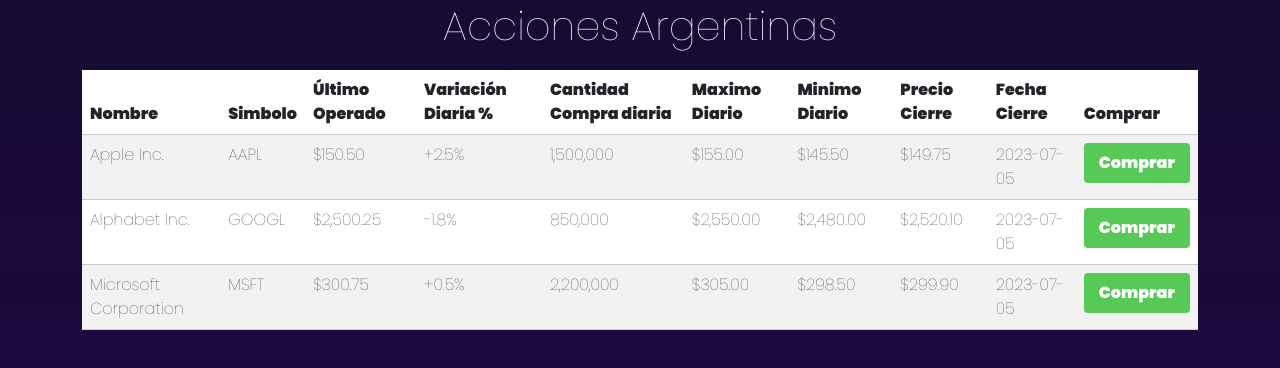
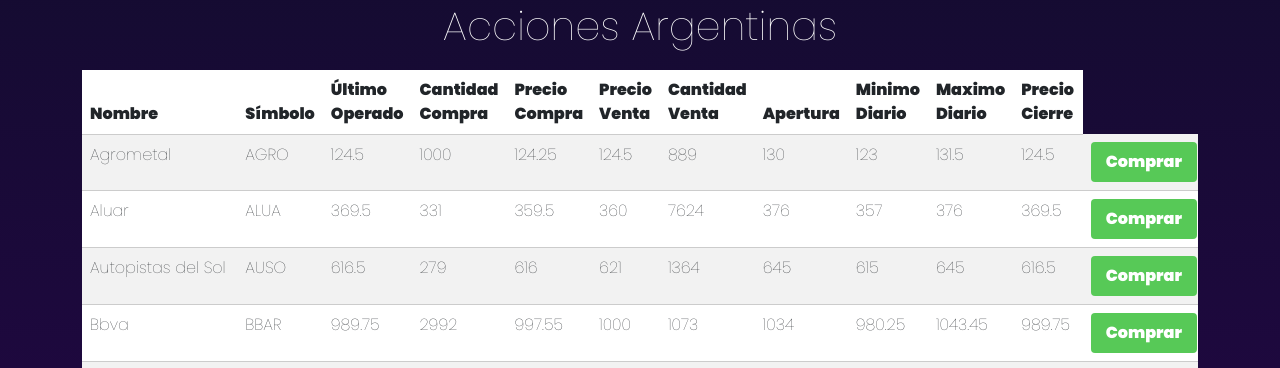
Before and after one commit to Equipo-3-PIL2023/ProyectoFinal, an Angular app in the folder FrontEnd/Proyecto_Final/: page /cotizaciones in a window 1280 px wide. Shown: the part 429-797 px from the top of the page. Built offline with nearby package versions, Linux system fonts and the light colour scheme; data requests are answered from the project's data file.

Commit message:
feat: consume quotes from the local server

```diff
--- a/FrontEnd/Proyecto_Final/src/app/pages/tablaCotizaciones/tablaCotizaciones.component.html
+++ b/FrontEnd/Proyecto_Final/src/app/pages/tablaCotizaciones/tablaCotizaciones.component.html
@@ -9,8 +9,8 @@
     <link rel="preconnect" href="https://fonts.googleapis.com" />
     <link rel="preconnect" href="https://fonts.gstatic.com" crossorigin />
     <link href="https://fonts.googleapis.com/css2?family=Poppins:wght@100;900&display=swap" rel="stylesheet" />
+    <link rel="stylesheet" href="tablaCotizaciones.component.css">
     <!-- <link rel="stylesheet" href="../index.css"> -->
-    <link rel="stylesheet" href="tablaCotizaciones.component.css">
     <!-- <link rel="stylesheet" href="../animaciones.css"> -->
 </head>
 <body class="animated fadeIn">
@@ -67,55 +67,33 @@
                 <thead>
                     <tr>
                         <th scope="col">Nombre</th>
-                        <th scope="col">Simbolo</th>
+                        <th scope="col">Símbolo</th>
                         <th scope="col">Último Operado</th>
-                        <th scope="col">Variación Diaria %</th>
-                        <th scope="col">Cantidad Compra diaria</th>
+                        <th scope="col">Cantidad Compra</th>
+                        <th scope="col">Precio Compra</th>
+                        <th scope="col">Precio Venta</th>
+                        <th scope="col">Cantidad Venta</th>
+                        <th scope="col">Apertura</th>
+                        <th scope="col">Minimo Diario</th>
                         <th scope="col">Maximo Diario</th>
-                        <th scope="col">Minimo Diario</th>
                         <th scope="col">Precio Cierre</th>
-                        <th scope="col">Fecha Cierre</th>
-                        <th scope="col">Comprar</th>
                     </tr>
                 </thead>
                 <tbody>
-                    <tr>
-                        <td>Apple Inc.</td>
-                        <td>AAPL</td>
-                        <td>$150.50</td>
-                        <td>+2.5%</td>
-                        <td>1,500,000</td>
-                        <td>$155.00</td>
-                        <td>$145.50</td>
-                        <td>$149.75</td>
-                        <td>2023-07-05</td>
+                    <tr *ngFor="let cotizacion of cotizaciones">
+                        <td>{{ cotizacion.descripcion  }}</td>
+                        <td>{{ cotizacion.simbolo  }}</td>
+                        <td>{{ cotizacion.ultimoPrecio  }}</td>
+                        <td>{{ cotizacion.puntas?.cantidadCompra ?? "-"  }}</td>
+                        <td>{{ cotizacion.puntas?.precioCompra ?? "-"  }}</td>
+                        <td>{{ cotizacion.puntas?.precioVenta ?? "-"  }}</td>
+                        <td>{{ cotizacion.puntas?.cantidadVenta ?? "-"  }}</td>
+                        <td>{{ cotizacion.apertura  }}</td>
+                        <td>{{ cotizacion.minimo  }}</td>
+                        <td>{{ cotizacion.maximo  }}</td>
+                        <td>{{ cotizacion.ultimoCierre  }}</td>
                         <td><button class="btn btn-green">Comprar</button></td>
                     </tr>
-                    <tr>
-                        <td>Alphabet Inc.</td>
-                        <td>GOOGL</td>
-                        <td>$2,500.25</td>
-                        <td>-1.8%</td>
-                        <td>850,000</td>
-                        <td>$2,550.00</td>
-                        <td>$2,480.00</td>
-                        <td>$2,520.10</td>
-                        <td>2023-07-05</td>
-                        <td><button class="btn btn-green">Comprar</button></td>
-                    </tr>
-                    <tr>
-                        <td>Microsoft Corporation</td>
-                        <td>MSFT</td>
-                        <td>$300.75</td>
-                        <td>+0.5%</td>
-                        <td>2,200,000</td>
-                        <td>$305.00</td>
-                        <td>$298.50</td>
-                        <td>$299.90</td>
-                        <td>2023-07-05</td>
-                        <td><button class="btn btn-green">Comprar</button></td>
-                    </tr>
-
                 </tbody>
             </table>
         </div>
--- a/FrontEnd/Proyecto_Final/src/app/pages/tablaCotizaciones/tablaCotizaciones.component.ts
+++ b/FrontEnd/Proyecto_Final/src/app/pages/tablaCotizaciones/tablaCotizaciones.component.ts
@@ -1,4 +1,5 @@
 import { Component, OnInit } from '@angular/core';
+import { Accion, ComprarAccionesService } from 'src/app/services/comprar-acciones.service';
 
 @Component({
   selector: 'app-tablaCotizaciones',
@@ -6,10 +7,18 @@
   styleUrls: ['tablaCotizaciones.component.css']
 })
 export class TablaCotizacionesComponent implements OnInit {
+  cotizaciones: Accion[] = [];
 
-  constructor() { }
+  constructor(private comprarAccionesService: ComprarAccionesService) { }
 
   ngOnInit() {
+    this.comprarAccionesService.getDatosAccion().subscribe(data => {
+      data.forEach((objeto: Accion) => {
+        console.log(objeto.simbolo);
+        console.log(objeto.descripcion);
+      });
+      this.cotizaciones = data;
+    });
   }
 
 }
--- a/FrontEnd/Proyecto_Final/src/app/services/comprar-acciones.service.ts
+++ b/FrontEnd/Proyecto_Final/src/app/services/comprar-acciones.service.ts
@@ -6,12 +6,27 @@
   providedIn: 'root'
 })
 export class ComprarAccionesService {
-  url:string="http://localhost:3000/titulos";
+  url: string = "http://localhost:3000/titulos";
 
-  constructor(private http:HttpClient) { }
+  constructor(private http: HttpClient) { }
 
-  getDatosAccion():Observable<any>
-  {
-      return this.http.get(this.url);
+  getDatosAccion(): Observable<any> {
+    return this.http.get<Accion[]>(this.url);
   }
 }
+
+export class Accion {
+  simbolo!: string;
+  descripcion!: string;
+  ultimoPrecio!: number;
+  puntas!: {
+    cantidadCompra: number;
+    precioCompra: number;
+    precioVenta: number;
+    cantidadVenta: number;
+  } | null;
+  apertura!: number;
+  maximo!: number;
+  minimo!: number;
+  ultimoCierre!: number;
+}
```
Also changed, not shown: FrontEnd/Proyecto_Final/src/app/services/json-loader.service.ts (added, +14 -0 lines), 1 other file (tests, documents, lock files or other folders).
